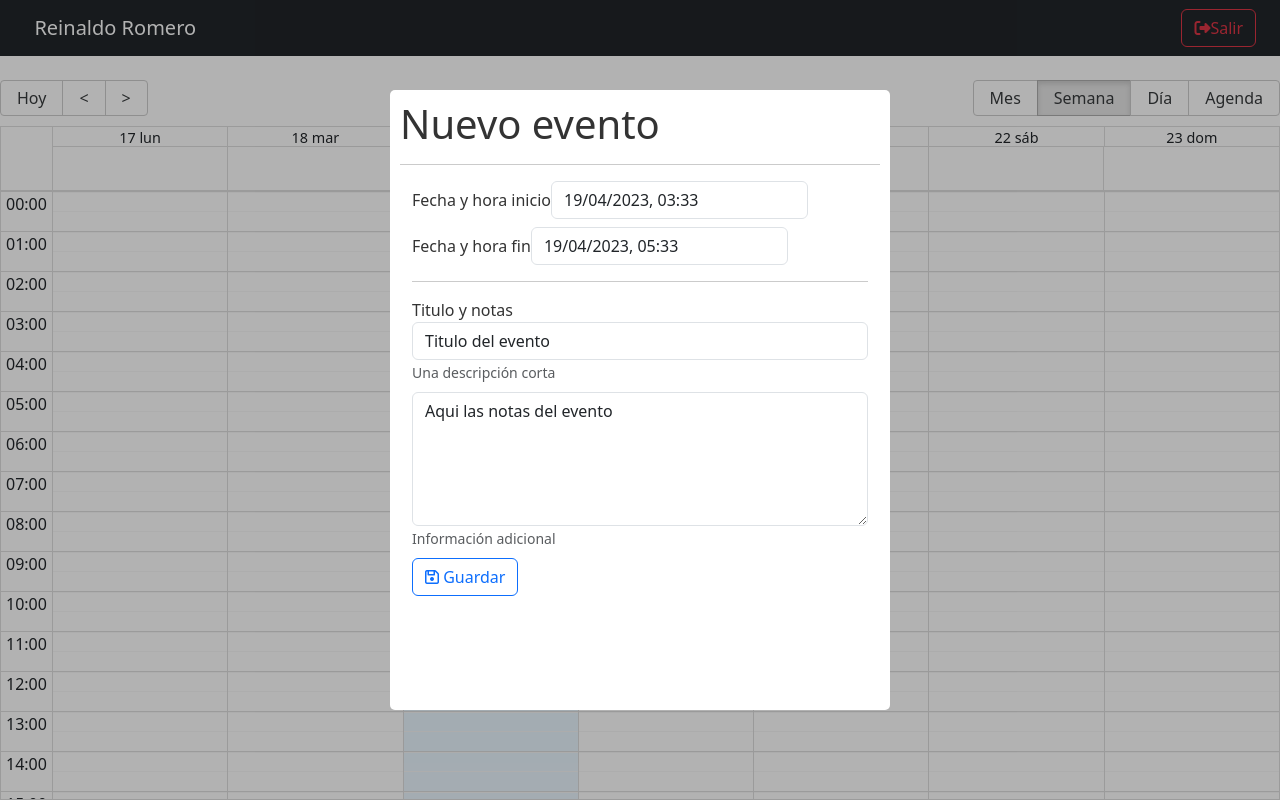
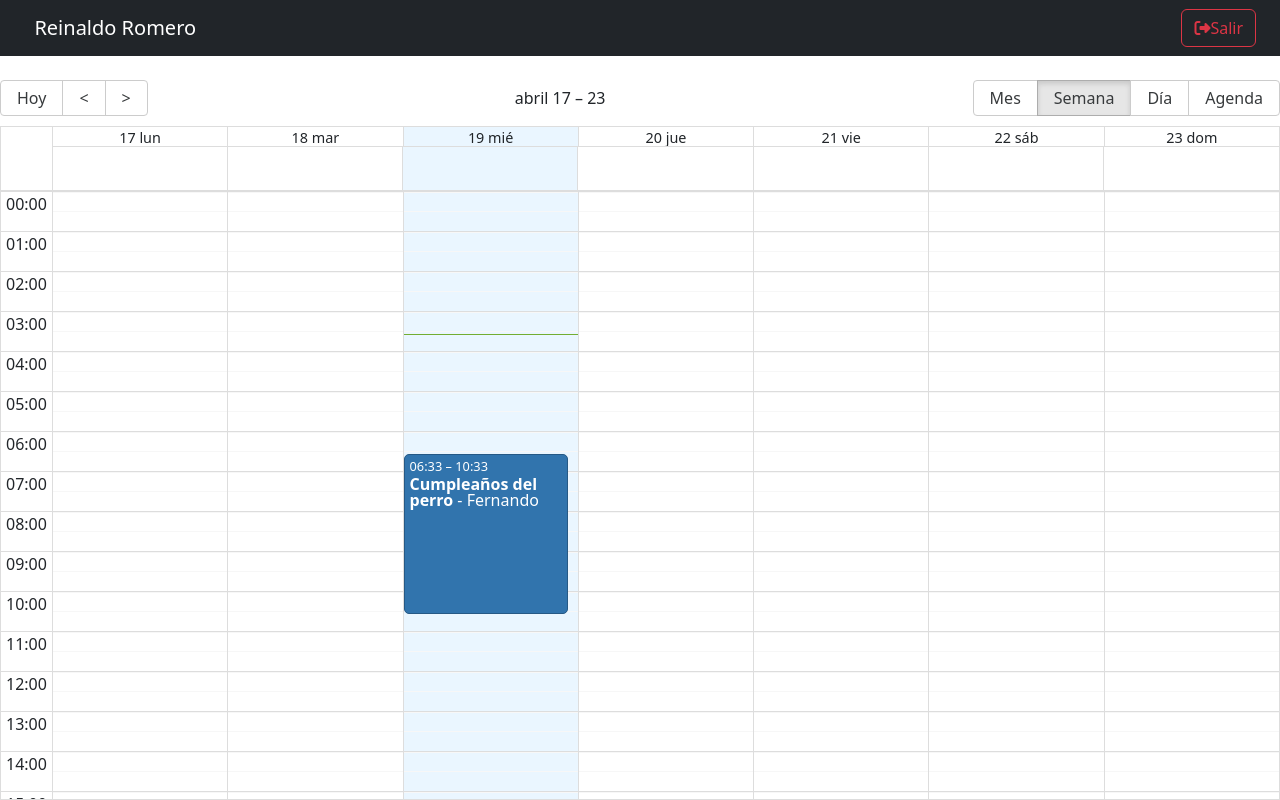
Before and after one commit to romerorei/Calendar-React, a React (Vite) app: page / in a window 1280 px wide. Built offline with nearby package versions, Linux system fonts and the light colour scheme.

Commit message:
show & hide modal

```diff
--- a/src/calendar/components/CalendarModal.jsx
+++ b/src/calendar/components/CalendarModal.jsx
@@ -10,7 +10,7 @@
 import "react-datepicker/dist/react-datepicker.css";
 
 import es from 'date-fns/locale/es';
-//import { useCalendarStore, useUiStore } from '../../hooks';
+import {  useUiStore } from '../../hooks';
 
 registerLocale( 'es', es );
 
@@ -28,10 +28,8 @@
 Modal.setAppElement('#root');
 
 export const CalendarModal = () => {
-  const [IsOpen, setIsOpen] = useState(true);
-
+  const { isDateModalOpen, closeDateModal } = useUiStore();
   const [ formSubmitted, setFormSubmitted ] = useState(false);
-
 
   const [formValues, setFormValues] = useState({
     title: 'Titulo del evento',
@@ -63,8 +61,8 @@
     })
 }
 
-  function closeModal() {
-    setIsOpen(false);
+  const onCloseModal = () => {
+    closeDateModal();
   }
 
 
@@ -84,6 +82,8 @@
 
     console.log(formValues);
 
+
+
     // TODO:
     // await startSavingEvent( formValues );
     // closeDateModal();
@@ -93,8 +93,8 @@
   return (
 
     <Modal
-      isOpen={IsOpen}
-      onRequestClose={closeModal}
+      isOpen={ isDateModalOpen }
+      onRequestClose={onCloseModal}
       style={customStyles}
       className="modal"
       overlayClassName="modal-fondo"
--- a/src/calendar/pages/CalendarPage.jsx
+++ b/src/calendar/pages/CalendarPage.jsx
@@ -7,6 +7,8 @@
 import { CalendarEventBox, CalendarModal, Navbar } from "../"
 
 import { getMessagesES, localizer } from '../../helpers';
+import { useUiStore } from '../../hooks';
+
 
 
 
@@ -25,6 +27,7 @@
 
 export const CalendarPage = () => {
 
+  const { openDateModal, closeDateModal } = useUiStore();
   const [lastView, setLastView] = useState(localStorage.getItem('lastView') || 'week')
 
   const eventStyleGetter = ( event, start, end, isSelected ) => {
@@ -42,7 +45,8 @@
   }
 
   const onDoubleClick = ( event ) => {
-    console.log({ doubleClick: event });
+    //console.log({ doubleClick: event });
+    openDateModal();
   }
 
   const onSelect = ( event ) => {
--- /dev/null
+++ b/src/hooks/index.js
@@ -0,0 +1,2 @@
+// export * from './useCalendarStore';
+export * from './useUiStore';
--- /dev/null
+++ b/src/hooks/useUiStore.js
@@ -0,0 +1,36 @@
+import { useDispatch, useSelector } from 'react-redux';
+import { onCloseDateModal, onOpenDateModal } from '../store';
+
+
+export const useUiStore = () => {
+
+    const dispatch = useDispatch();
+
+    const { isDateModalOpen } = useSelector( state => state.ui );
+
+    const openDateModal = () => {
+        dispatch( onOpenDateModal() )
+    }
+
+    const closeDateModal = () => {
+        dispatch( onCloseDateModal() )
+    }
+
+    // const toggleDateModal = () => {
+    //     (isDateModalOpen)
+    //         ? openDateModal()
+    //         : closeDateModal();
+    // }
+
+
+    return {
+        //* Propiedades
+        isDateModalOpen,
+
+        //* Métodos
+         closeDateModal,
+         openDateModal,
+        // toggleDateModal,
+    }
+
+}
--- a/src/store/ui/uiSlice.js
+++ b/src/store/ui/uiSlice.js
@@ -16,4 +16,4 @@
 });
 
 
-export const { increment } = uiSlice.actions;
+export const { onOpenDateModal, onCloseDateModal } = uiSlice.actions;
```
Also changed, not shown: 1 other file (tests, documents, lock files or other folders).
